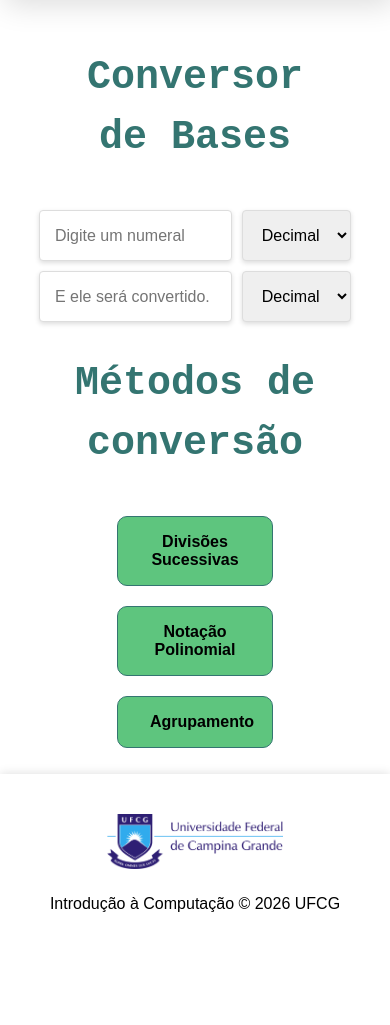
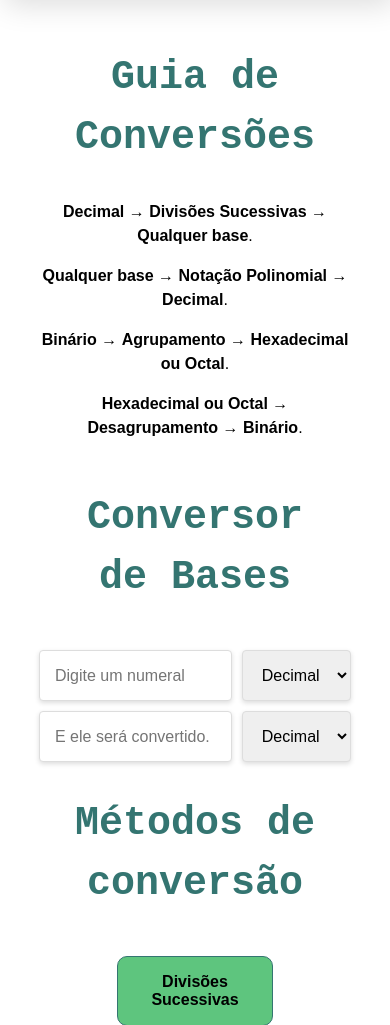
Before and after one commit to SEMZluis/ic-ufcg, a Flask app: page /conversor-de-bases in a window 390 px wide. Shown: the part 80-1105 px from the top of the page. Before the commit the page ends 992 px from the top, so only its background shows below. Run offline with Flask 3, Linux system fonts and the light colour scheme; some web fonts are replaced.

Commit message:
feat: Adiciona diagrama explicativo ao conversor.

```diff
--- a/app/static/css/style.css
+++ b/app/static/css/style.css
@@ -295,6 +295,15 @@ tr {
     border: 1px solid var(--border-color);
 }
 
+#conversor-guide-img {
+    height: auto;
+    max-width: 650px;
+}
+
+#conversor-guide-text {
+    display: none;
+}
+
 /* ===== RESPONSIVIDADE ===== */
 
 @media (min-width: 320px) and (max-width: 768px) {
@@ -360,6 +369,14 @@ tr {
     #notation-img {
         height: auto;
         max-width: 300px;
+    }
+
+    #conversor-guide-img {
+        display: none;
+    }
+
+    #conversor-guide-text {
+        display: block;
     }
 
     .svg-smallest {
--- a/app/templates/conversor.html
+++ b/app/templates/conversor.html
@@ -4,6 +4,16 @@
 
     {% block content %}
     <section class="content flex-column">
+        <div>
+            <h1 class="secondary-color">Guia de Conversões</h1>
+            <img src="{{ url_for('static', filename='images/conversor/conversoespossiveis.png')}}" alt="Imagem com guia para conversões." id="conversor-guide-img"/>
+            <div id="conversor-guide-text">
+                <p><b>Decimal</b> → <b>Divisões Sucessivas</b> → <b>Qualquer base</b>.</p>
+                <p><b>Qualquer base</b> → <b>Notação Polinomial</b> → <b>Decimal</b>.</p>
+                <p><b>Binário</b> → <b>Agrupamento</b> → <b>Hexadecimal ou Octal</b>.</p>
+                <p><b>Hexadecimal ou Octal</b> → <b>Desagrupamento</b> → <b>Binário</b>.</p>
+            </div>
+        </div>
         <div>
             <h1 class="secondary-color ">Conversor de Bases</h1>
             <div class="conversor-container flex-container">
@@ -17,7 +27,7 @@
                     </select>
                 </div>
                 <div class="equal-sign">
-                    <img src="{{ url_for('static', filename='images/conversor/equal.svg') }}" class="svg-smallest">
+                    <img src="{{ url_for('static', filename='images/conversor/equal.svg') }}" class="svg-smallest" alt="Símbolo de igualdade.">
                 </div>
                 <div class="conversor-box">
                     <input type="text" id="destiny-input" class="google-sans-regular" readonly placeholder="E ele será convertido.">
@@ -63,7 +73,7 @@
                     cada dígito é multiplicado por uma potência da base escolhida. Para converter qualquer base para decimal,
                     somam-se esses valores ponderados. Isso pode ser visto em detalhes pela fórmula a seguir.
                 </p>
-                <img src="{{ url_for('static', filename='images/conversor/formulanotacao.png') }}" alt="" id="notation-img">
+                <img src="{{ url_for('static', filename='images/conversor/formulanotacao.png') }}" alt="Fórmula da notação polinomial" id="notation-img">
                 <p>Utilizando o exemplo fornecido: </p>
                 <p id="expression"></p>
             </div>
```
Also changed, not shown: app/static/images/conversor/conversoespossiveis.png (added).
